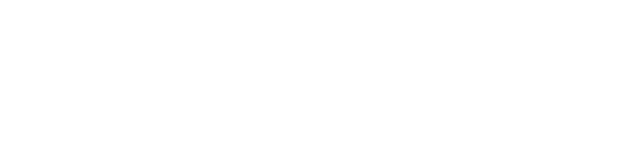
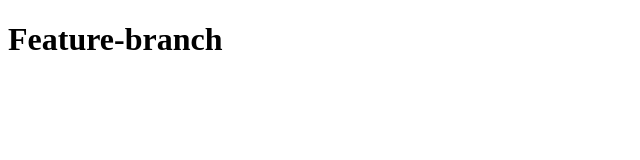
Before and after one commit to AlexKul84/git_learn1, a plain HTML site: page index.html in a window 1280 px wide. Shown: the whole page, without its empty margins (0-640 px from the left). Drawn offline with Linux system fonts and the light colour scheme.

Commit message:
add header feature-branch

```diff
--- a/index.html
+++ b/index.html
@@ -7,6 +7,6 @@
     <title>Document</title>
 </head>
 <body>
-
+    <h1>Feature-branch</h1>
 </body>
 </html>
```
